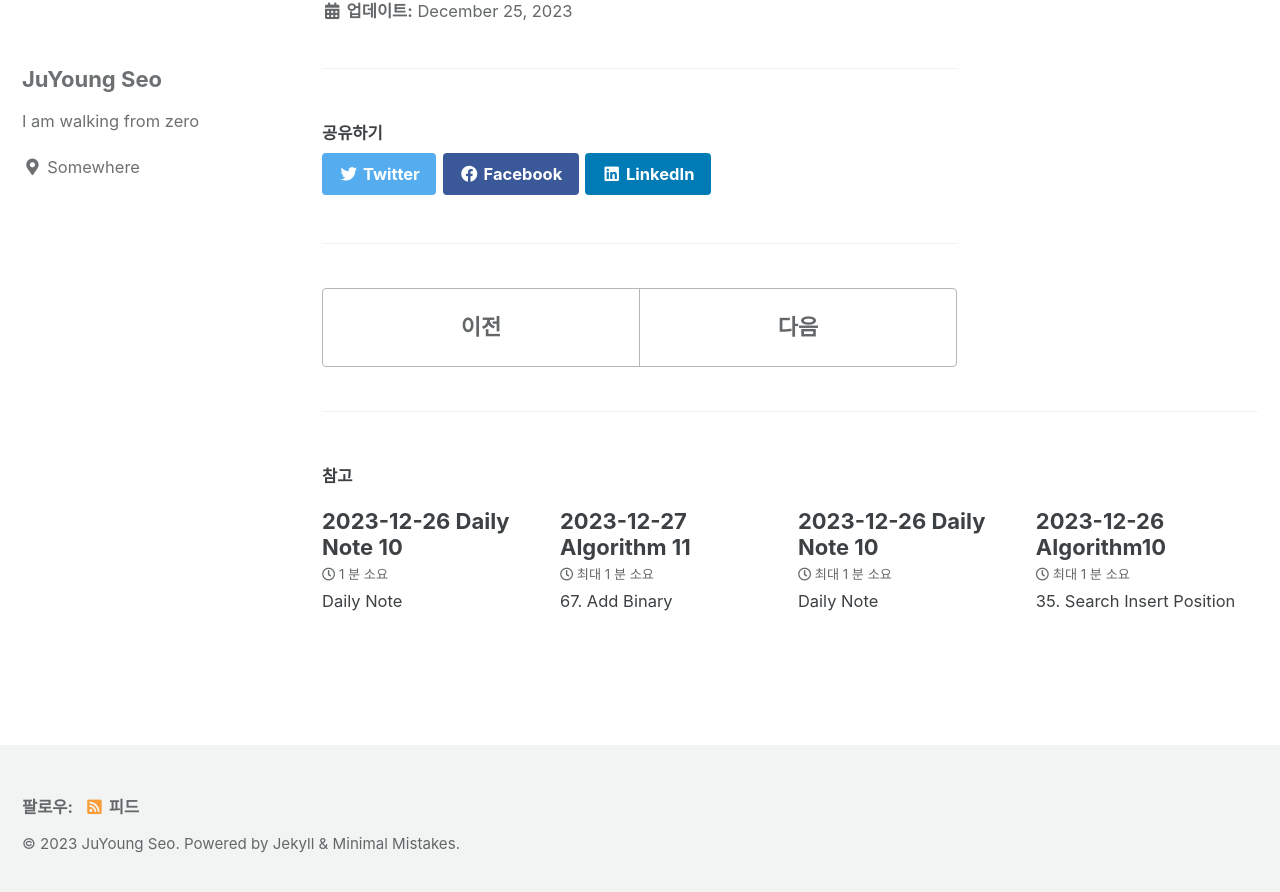
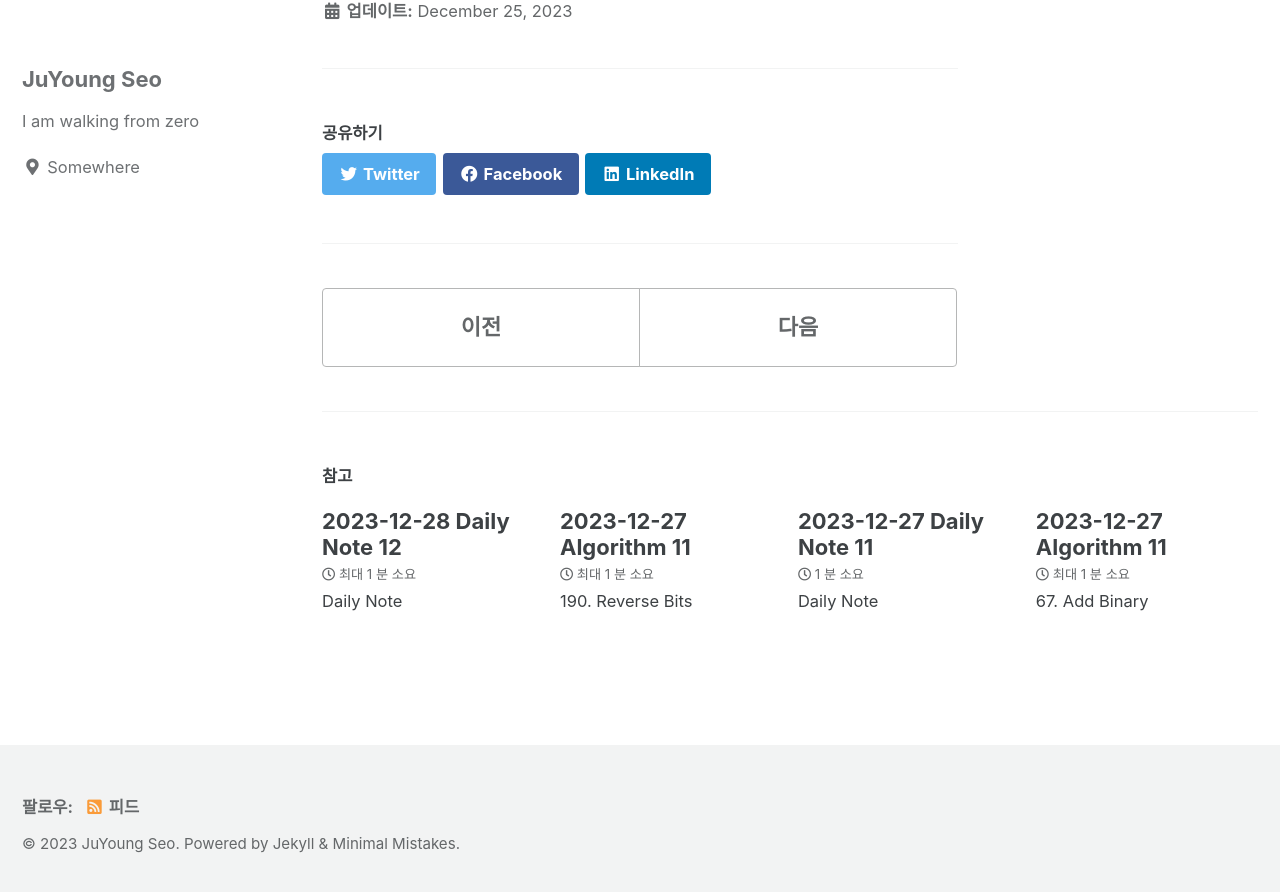
Before and after one commit to JuZeroKR/juzerokr.github.io, a Jekyll site: the page built from _posts/2023-12-25-Algorithm9.md, in a window 1280 px wide and 900 px high, scrolled down 1905 px. Shown: the top 892 px of the window. Built offline with Jekyll 4.4.1, drawn with Linux system fonts in a browser that asks for light colours; cached includes are drawn as plain includes; some of the changed text lies outside the part shown.

Commit message:
Add leetcode 11 & Daily

```diff
--- a/_posts/2023-12-25-Algorithm9.md
+++ b/_posts/2023-12-25-Algorithm9.md
@@ -1,5 +1,5 @@
 ---
-title: "2023-12-25 Daily Note 9"
+title: "2023-12-25 Algorithm 9"
 layout: single
 toc: true
 toc_sticky: true
--- a/_posts/2023-12-26-Algorithm10.md
+++ b/_posts/2023-12-26-Algorithm10.md
@@ -1,5 +1,5 @@
 ---
-title: "2023-12-26 Algorithm10"
+title: "2023-12-26 Algorithm 10"
 layout: single
 toc: true
 toc_sticky: true
--- a/_posts/2023-12-27-Daily11.md
+++ b/_posts/2023-12-27-Daily11.md
@@ -1,5 +1,5 @@
 ---
-title: "2023-12-26 Daily Note 10"
+title: "2023-12-27 Daily Note 11"
 layout: single
 toc: true
 toc_sticky: true
```
Also changed, not shown: _posts/2023-12-28-Algorithm12.md (added, +39 -0 lines), _posts/2023-12-28-Daily12.md (added, +21 -0 lines).
